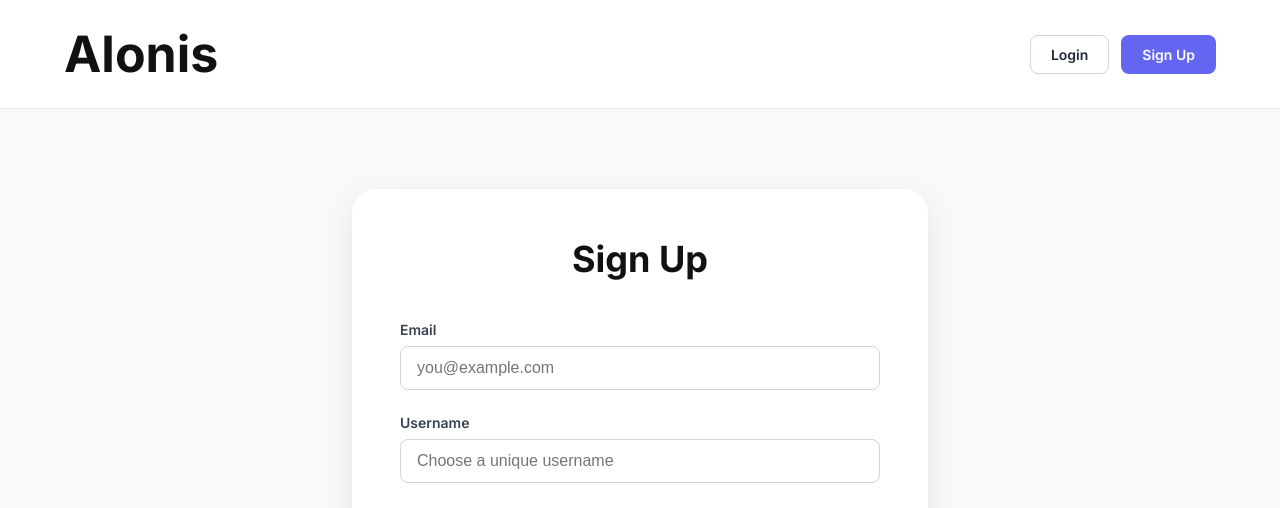
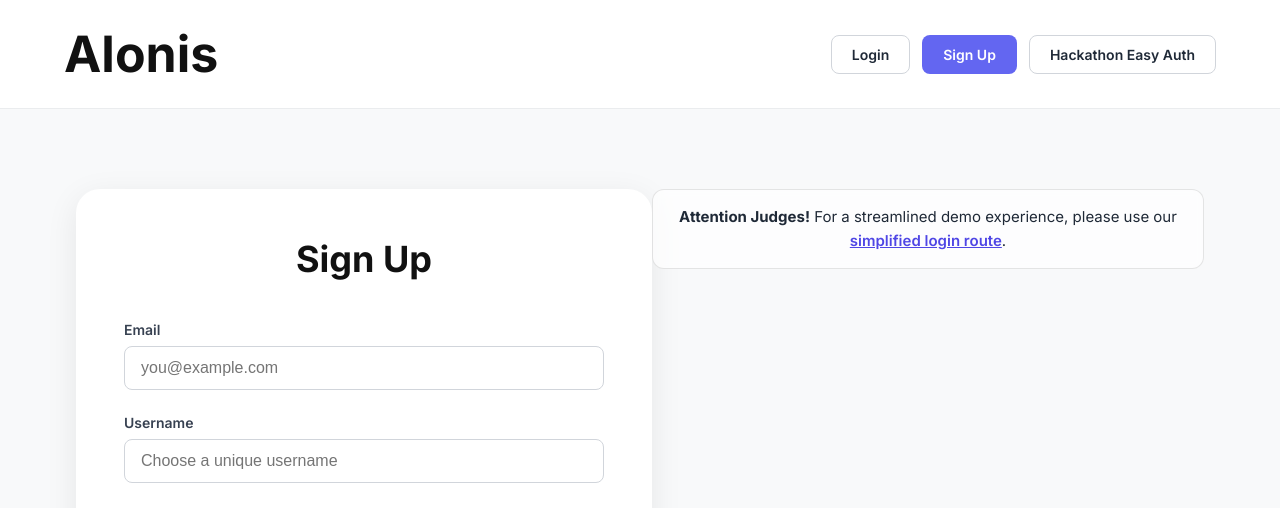
Before and after one commit to oadeniran/alonis-flask-fe, a Flask app: page /signup in a window 1280 px wide. Shown: the top 508 px of the page. Run offline with Flask 3, Linux system fonts and the light colour scheme; some libraries are stand-ins or nearby versions.

Commit message:
hackathon simplified auth

```diff
--- a/app.py
+++ b/app.py
@@ -16,6 +16,8 @@ app.config['SESSION_FILE_DIR'] = './flask_session'
 app.config['SESSION_PERMANENT'] = True
 app.config['PERMANENT_SESSION_LIFETIME'] = timedelta(days=7)
 app.config['SESSION_FILE_THRESHOLD'] = 500  # max number of session files before it starts cleaning
+
+Session(app)
 
 def clean_session_if_login_expired():
     try:
@@ -82,7 +84,8 @@ def signup():
             'username': username,
             'password': password,
             'alonis_verbosity': alonis_verbosity_level,
-            'short_bio': short_bio
+            'short_bio': short_bio,
+            'is_login_flow': False  # flag to indicate this is a signup flow
         }
         # Call the API to create the user account
         try:
@@ -164,17 +167,72 @@ def login():
     # For a GET request, just display the login page
     return render_template('login.html')
 
+@app.route('/hackathon-login', methods=['GET', 'POST'])
+def hackathon_login():
+    if 'user_data' in session:
+        return redirect(url_for('home_page'))
+
+    if request.method == 'POST':
+        username = request.form.get('username')
+        short_bio = request.form.get('description')
+
+        # Quick validation
+        # if not username or ' ' in username or '@' in username:
+        #     return render_template('hackathon_login.html', error="Username cannot be empty, contain spaces, or '@'.")
+        # if len(password) < 8:
+        #     return render_template('hackathon_login.html', error="Password must be at least 8 characters long.")
+
+        # Call the API to log in
+        try:
+            response = api_calls.hackathon_login_user({
+                'username': username,
+                'short_bio': short_bio,
+            })
+            print(response)
+        except Exception as e:
+            # Handle API call failure (e.g., network error, server error)
+            print(f"API call failed: {e}")
+            return render_template('hackathon_login.html', error="Failed to log in. Please try again later.")
+
+        if response.get('error'):
+            # Handle error (e.g., invalid credentials)
+            print(f"Login error: {response['error']}")
+            return render_template('hackathon_login.html', error=response['error'])
+
+        # If successful, store user data in the session
+        session['user_data'] = {
+            'email': response.get('email'),
+            'username': response.get('username'),
+            'alonis_verbosity': response.get('alonis_verbosity', 50),  # Default to 50 if not provided
+            'short_bio': response.get('short_bio', ''),
+            "user_id": response.get('uid'),
+            'is_login_flow': True if response.get('login_count', 1) > 1 else False  # flag to indicate successful login
+        }
+        session['login_time'] = datetime.now().isoformat()
+        session['last_activity'] = datetime.now().isoformat()  # Store last activity time in ISO format
+        session.modified = True  # Mark the session as modified
+        return redirect(url_for('home_page'))
+
+    # For a GET request, just display the hackathon login page
+    return render_template('hackathon_login.html')
+
 
 @app.route('/api/quote')
 def api_quote():
     if clean_session_if_login_expired():
         return redirect(url_for('login'))
+    print(session)
+    if session.get('user_data', {}).get('is_login_flow', False) == False and 'quote_first_try' not in session:
+        print("First try for quote, returning welcome message")
+        session['quote_first_try'] = True  # Set this to True to indicate the quote can now be fetched for just signed up user
+        session.modified = True  # Mark the session as modified
+        return jsonify({'quote': {'quote': "Welcome Again! I'll give you dialy quotes here that get personalised the more we interact. Refresh this page to get today's quote", "author": "Alonis"}})
     try:
         # Fetch the quote of the day
         if 'quote_of_day' not in session:
             quote_of_the_day = api_calls.get_daily_quotes(
                 session.get('user_data', {}).get('user_id', '')
-            ).get('quote', {'quote': "Stay positive!", "author": "Alonis"})
+            ).get('quote', {'quote': {'quote': "Stay positive!", "author": "Alonis"}})
             session['quote_of_day'] = quote_of_the_day
         else:
             quote_of_the_day = session['quote_of_day']
@@ -191,6 +249,11 @@ def api_quote():
 def api_story():
     if clean_session_if_login_expired():
         return redirect(url_for('login'))
+    if session.get('user_data', {}).get('is_login_flow', False) == False and 'story_first_try' not in session:
+        # Add story_first_try flag to session to  get to api_calls.get_daily_story
+        session['story_first_try'] = True  # Set this to True to indicate the story has been fetched
+        session.modified = True  # Mark the session as modified
+        return jsonify({'story': ""})
     try:
         daily_story = api_calls.get_daily_story(
             session.get('user_data', {}).get('user_id', '')
--- a/static/css/signup.css
+++ b/static/css/signup.css
@@ -269,6 +269,34 @@ textarea {
     to { transform: rotate(360deg); }
 }
 
+.hackathon-prompt {
+    background-color: rgba(255, 255, 255, 0.7);
+    border: 1px solid rgba(0, 0, 0, 0.1);
+    border-radius: 12px;
+    padding: 15px 25px;
+    margin-bottom: 20px;
+    max-width: 500px;
+    text-align: center;
+    backdrop-filter: blur(5px); /* Adds a frosted glass effect */
+}
+
+.hackathon-prompt p {
+    margin: 0;
+    color: #1F2937;
+    font-size: 15px;
+    line-height: 1.6;
+}
+
+.hackathon-prompt strong {
+    font-weight: 700;
+}
+
+.hackathon-prompt a {
+    color: #4F46E5; /* Your primary purple */
+    font-weight: 600;
+    text-decoration: underline;
+}
+
 /* --- Mobile Responsiveness --- */
 @media (max-width: 600px) {
     .signup-container {
--- a/templates/index.html
+++ b/templates/index.html
@@ -14,6 +14,7 @@
             <header class="main-header">
                 <a href="{{ url_for('login') }}" class="btn btn-secondary">Login</a>
                 <a href="{{ url_for('signup') }}" class="btn btn-primary">Sign Up</a>
+                <a href="{{ url_for('hackathon_login') }}" class="btn btn-secondary">Hackathon Easy Auth</a>
             </header>
 
             <section class="hero-section">
@@ -50,7 +51,7 @@
 
                 <div class="main-actions-container">
                     <div class="button-row">
-                        <a href="{{ url_for('chat_page') }}" class="btn btn-hero-primary">Try Alonis Now</a>
+                        <a href="{{ url_for('hackathon_login') }}" class="btn btn-hero-primary">Try Alonis Now (Hackathon Judges Easy Auth)</a>
                         <a href="{{ url_for('signup') }}" class="btn btn-hero-secondary">Signup to access all features</a>
                     </div>
                     <a href="{{ url_for('about_page') }}" class="about-link">Learn more about Alonis &rarr;</a>
--- a/templates/signup.html
+++ b/templates/signup.html
@@ -16,6 +16,7 @@
         <div class="header-buttons">
             <a href="{{ url_for('login') }}" class="btn btn-secondary">Login</a>
             <a href="{{ url_for('signup') }}" class="btn btn-primary">Sign Up</a>
+            <a href="{{ url_for('hackathon_login') }}" class="btn btn-secondary">Hackathon Easy Auth</a>
         </div>
     </header>
 
@@ -70,6 +71,12 @@
                 </p>
             </form>
         </div>
+        <div class="hackathon-prompt">
+            <p>
+                <strong>Attention Judges!</strong> For a streamlined demo experience, please use our
+                <a href="{{ url_for('hackathon_login') }}">simplified login route</a>.
+            </p>
+        </div>
     </main>
 
     <script>
```
Also changed, not shown: api_calls.py (+8 -0 lines), static/css/login.css (+29 -0 lines), templates/hackathon_login.html (added, +69 -0 lines), templates/login.html (+7 -0 lines), 2 other files.
